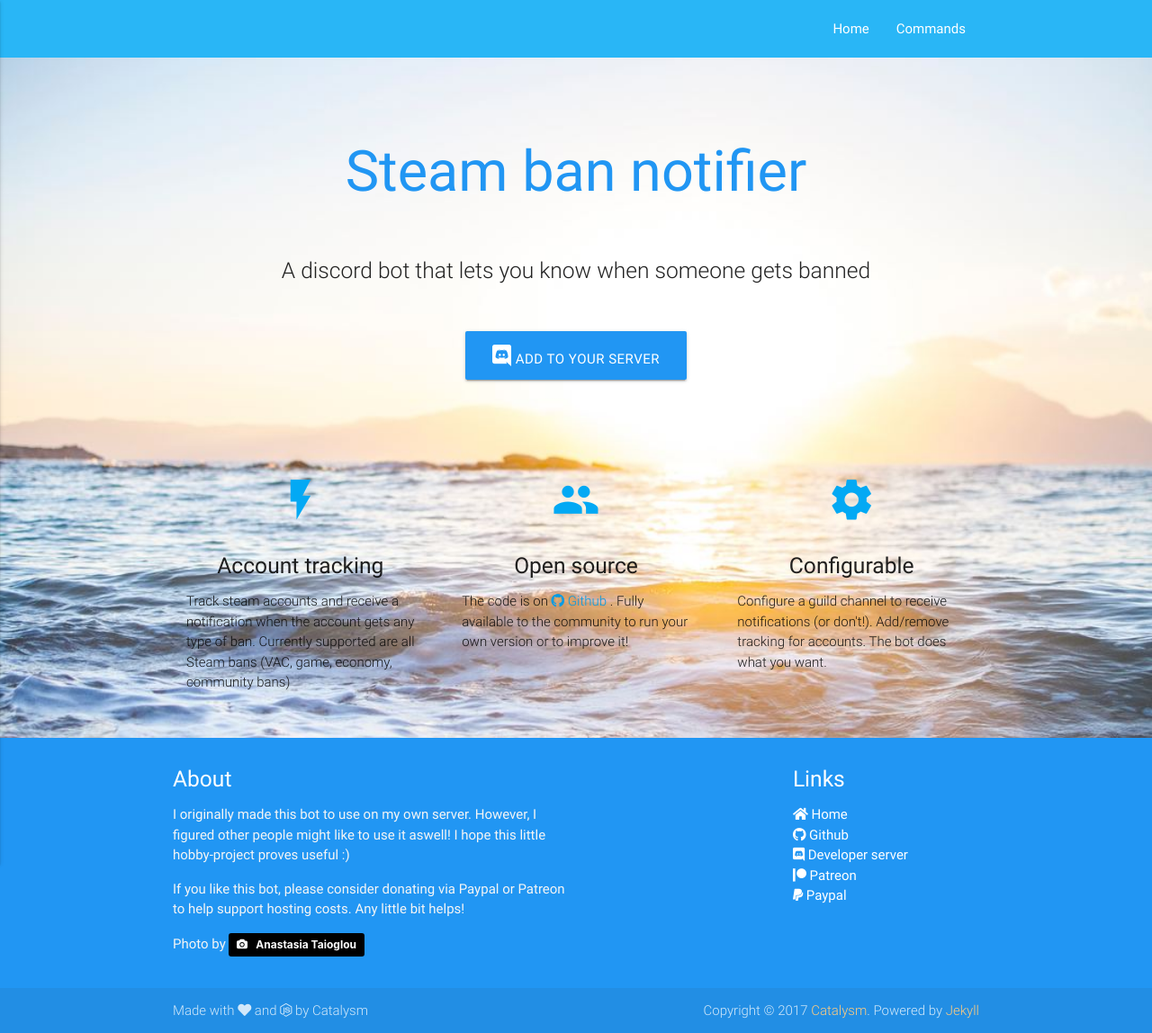
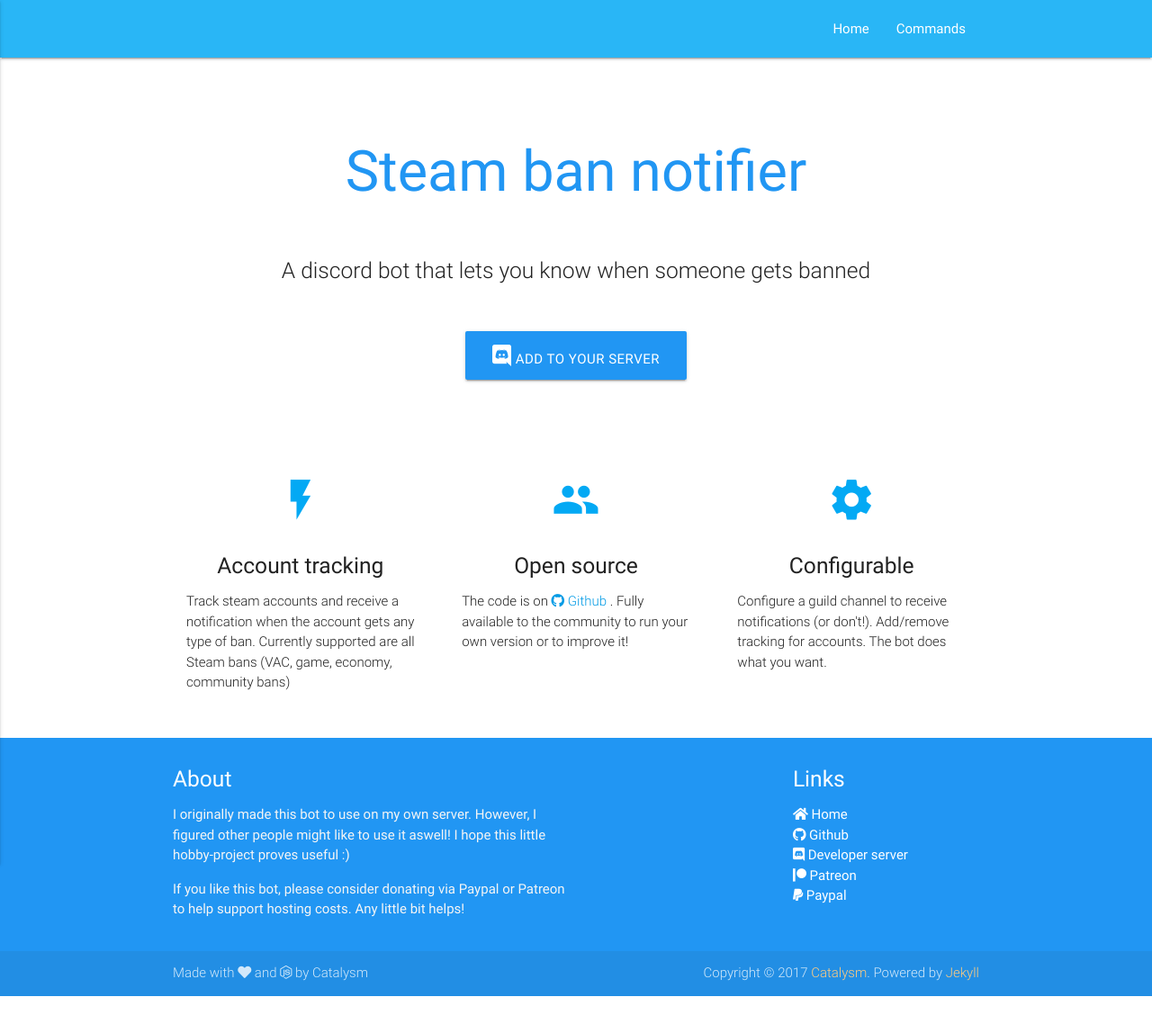
Before and after one commit to niekcandaele/steam-ban-notifier-bot, a Jekyll site: the page built from docs/index.md, in a window 1280 px wide. Shown: the whole page at 90% size. Built offline with Jekyll 4.4.1, drawn with Linux system fonts in a browser that asks for light colours; nearby versions of some CDN libraries; after the commit the page ends 1107 px from its top, so only the background shows below that.

Commit message:
Remove bg image from site

```diff
--- a/docs/_includes/footer.html
+++ b/docs/_includes/footer.html
@@ -8,20 +8,6 @@
           <p class="grey-text text-lighten-4">
             If you like this bot, please consider donating via Paypal or Patreon to help support hosting costs. Any little bit helps!
           </p>
-        <p class="grey-text text-lighten-4"> Photo by
-          <a style="background-color:black;color:white;text-decoration:none;padding:4px 6px;font-family:-apple-system, BlinkMacSystemFont, &quot;San Francisco&quot;, &quot;Helvetica Neue&quot;, Helvetica, Ubuntu, Roboto, Noto, &quot;Segoe UI&quot;, Arial, sans-serif;font-size:12px;font-weight:bold;line-height:1.2;display:inline-block;border-radius:3px;"
-            href="https://unsplash.com/@thenata?utm_medium=referral&amp;utm_campaign=photographer-credit&amp;utm_content=creditBadge"
-            target="_blank" rel="noopener noreferrer" title="Download free do whatever you want high-resolution photos from Anastasia Taioglou">
-            <span style="display:inline-block;padding:2px 3px;">
-              <svg xmlns="http://www.w3.org/2000/svg" style="height:12px;width:auto;position:relative;vertical-align:middle;top:-1px;fill:white;"
-                viewBox="0 0 32 32">
-                <title>unsplash-logo</title>
-                <path d="M20.8 18.1c0 2.7-2.2 4.8-4.8 4.8s-4.8-2.1-4.8-4.8c0-2.7 2.2-4.8 4.8-4.8 2.7.1 4.8 2.2 4.8 4.8zm11.2-7.4v14.9c0 2.3-1.9 4.3-4.3 4.3h-23.4c-2.4 0-4.3-1.9-4.3-4.3v-15c0-2.3 1.9-4.3 4.3-4.3h3.7l.8-2.3c.4-1.1 1.7-2 2.9-2h8.6c1.2 0 2.5.9 2.9 2l.8 2.4h3.7c2.4 0 4.3 1.9 4.3 4.3zm-8.6 7.5c0-4.1-3.3-7.5-7.5-7.5-4.1 0-7.5 3.4-7.5 7.5s3.3 7.5 7.5 7.5c4.2-.1 7.5-3.4 7.5-7.5z"></path>
-              </svg>
-            </span>
-            <span style="display:inline-block;padding:2px 3px;">Anastasia Taioglou</span>
-          </a>
-        </p>
       </div>
       <div class="col l3 s12">
         <!--
--- a/docs/assets/main.scss
+++ b/docs/assets/main.scss
@@ -3,8 +3,3 @@
 ---
 
 @import "main";
-
-#homepage-container {
-    background-image: url("/img/background-image.jpg");
-    background-size: 100%;
-}
```
Also changed, not shown: docs/img/background-image.jpg (deleted).
